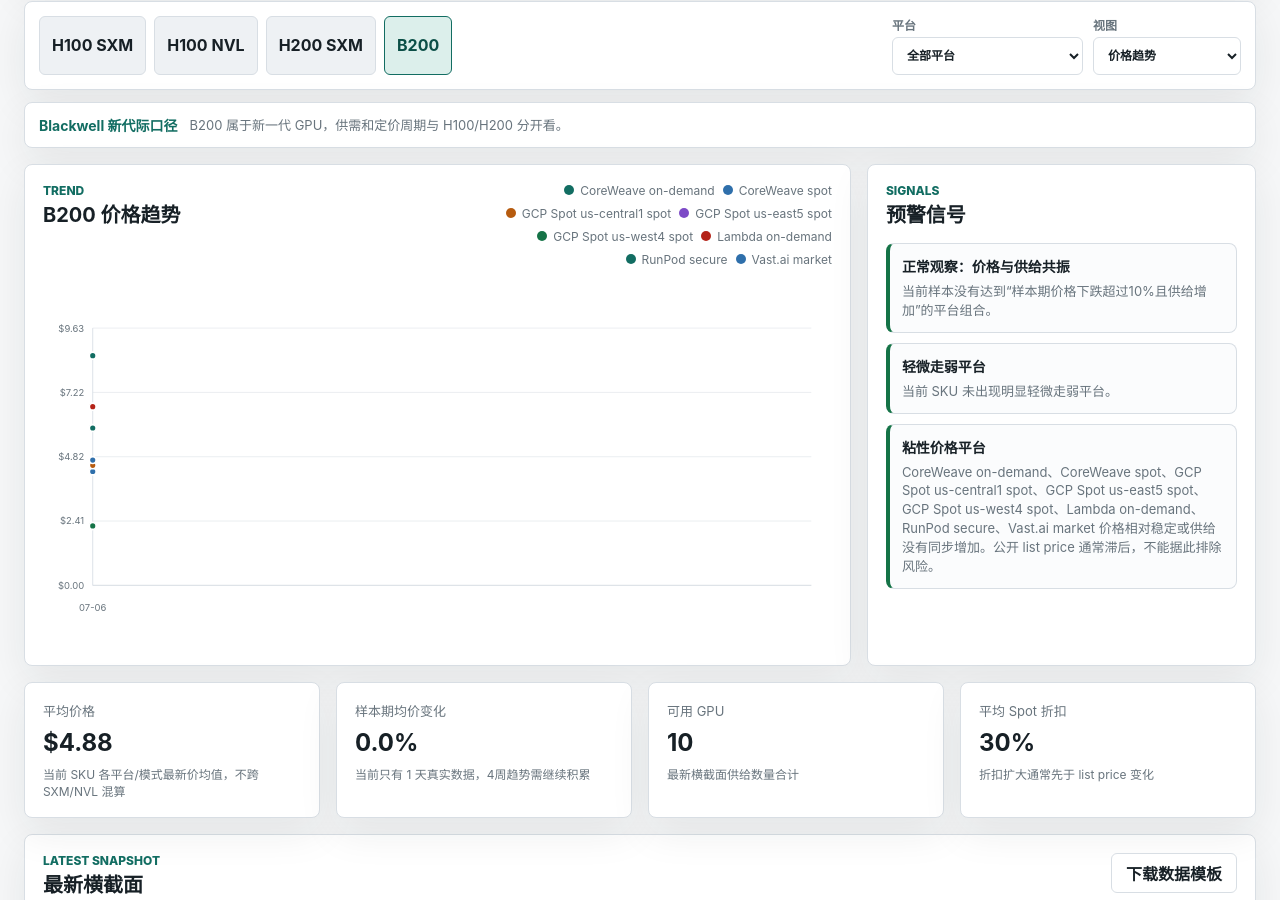
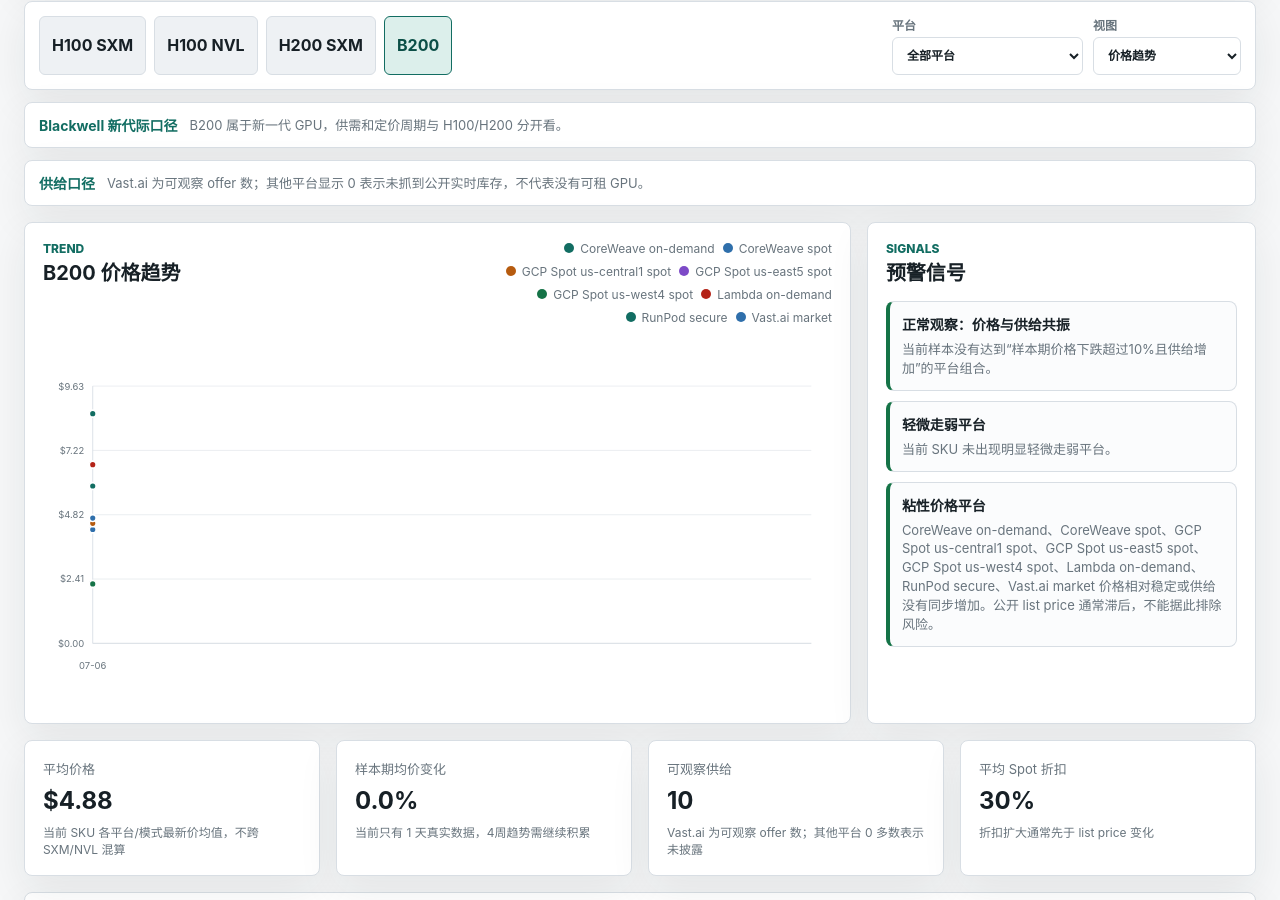
Before and after one commit to Githmetafish/compute-pricing-dashboard, a website: page index.html in a window 1280 px wide. Shown: the part 264-1164 px from the top of the page. Drawn offline with Linux system fonts and the light colour scheme.

Commit message:
Clarify observable supply metric

```diff
--- a/app.js
+++ b/app.js
@@ -229,7 +229,7 @@
   const cards = [
     ["平均价格", fmtUsd(avgPrice), "当前 SKU 各平台/模式最新价均值，不跨 SXM/NVL 混算"],
     [trendLabel(), fmtChange(avgChange), trendNote()],
-    ["可用 GPU", Math.round(totalSupply).toLocaleString("en-US"), "最新横截面供给数量合计"],
+    ["可观察供给", Math.round(totalSupply).toLocaleString("en-US"), "Vast.ai 为可观察 offer 数；其他平台 0 多数表示未披露"],
     ["平均 Spot 折扣", fmtPct(avgDiscount), "折扣扩大通常先于 list price 变化"],
   ];
 
@@ -306,7 +306,7 @@
 function renderChart() {
   const metricLabels = {
     price: "价格趋势",
-    supply: "可用供给",
+    supply: "可观察供给",
     discount: "折扣率",
   };
   els.chartTitle.textContent = `${state.sku} ${metricLabels[state.metric]}`;
--- a/index.html
+++ b/index.html
@@ -53,7 +53,7 @@
             视图
             <select id="metricMode">
               <option value="price">价格趋势</option>
-              <option value="supply">可用供给</option>
+              <option value="supply">可观察供给</option>
               <option value="discount">折扣率</option>
             </select>
           </label>
@@ -63,6 +63,11 @@
       <section class="sku-context" aria-label="SKU 口径">
         <strong id="skuRole">-</strong>
         <span id="skuSpec">-</span>
+      </section>
+
+      <section class="supply-context" aria-label="供给口径">
+        <strong>供给口径</strong>
+        <span>Vast.ai 为可观察 offer 数；其他平台显示 0 表示未抓到公开实时库存，不代表没有可租 GPU。</span>
       </section>
 
       <section class="dashboard-grid">
@@ -110,7 +115,7 @@
                 <th>$/GPU-hour</th>
                 <th>7日均价</th>
                 <th id="changeHeader">4周变化</th>
-                <th>可用 GPU</th>
+                <th>可观察供给</th>
                 <th>Spot 折扣</th>
                 <th>频率</th>
               </tr>
--- a/styles.css
+++ b/styles.css
@@ -42,6 +42,7 @@
 .status-strip,
 .control-band,
 .sku-context,
+.supply-context,
 .panel,
 .table-section,
 .schema-section {
@@ -170,7 +171,8 @@
   padding: 14px;
 }
 
-.sku-context {
+.sku-context,
+.supply-context {
   display: flex;
   align-items: center;
   gap: 12px;
@@ -178,13 +180,15 @@
   padding: 12px 14px;
 }
 
-.sku-context strong {
+.sku-context strong,
+.supply-context strong {
   flex: 0 0 auto;
   color: var(--accent);
   font-size: 14px;
 }
 
-.sku-context span {
+.sku-context span,
+.supply-context span {
   color: var(--muted);
   font-size: 13px;
   line-height: 1.45;
@@ -450,6 +454,7 @@
   .topbar,
   .control-band,
   .sku-context,
+  .supply-context,
   .panel-header,
   .section-header {
     align-items: stretch;
```
Also changed, not shown: README.md, data/README.md.
